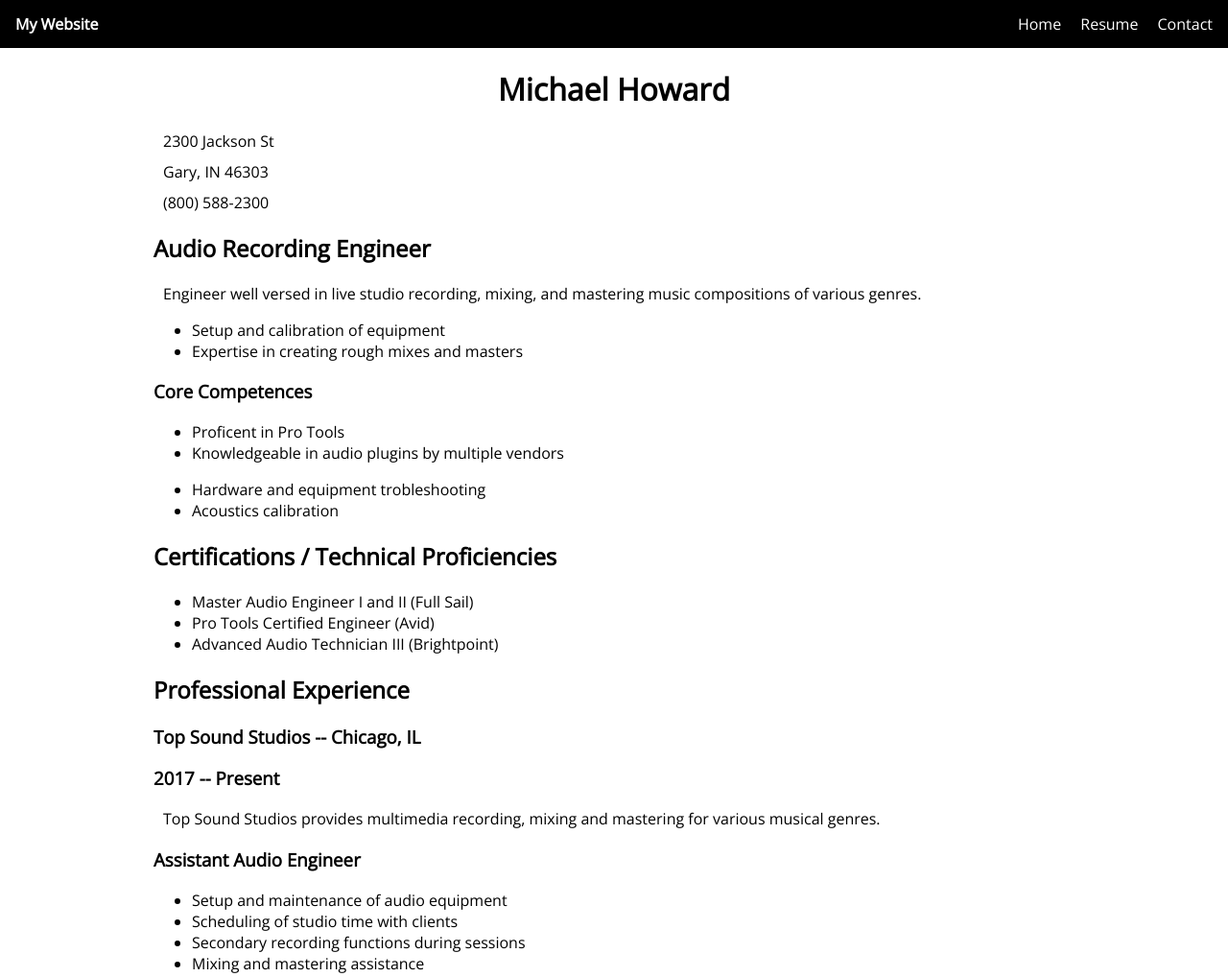
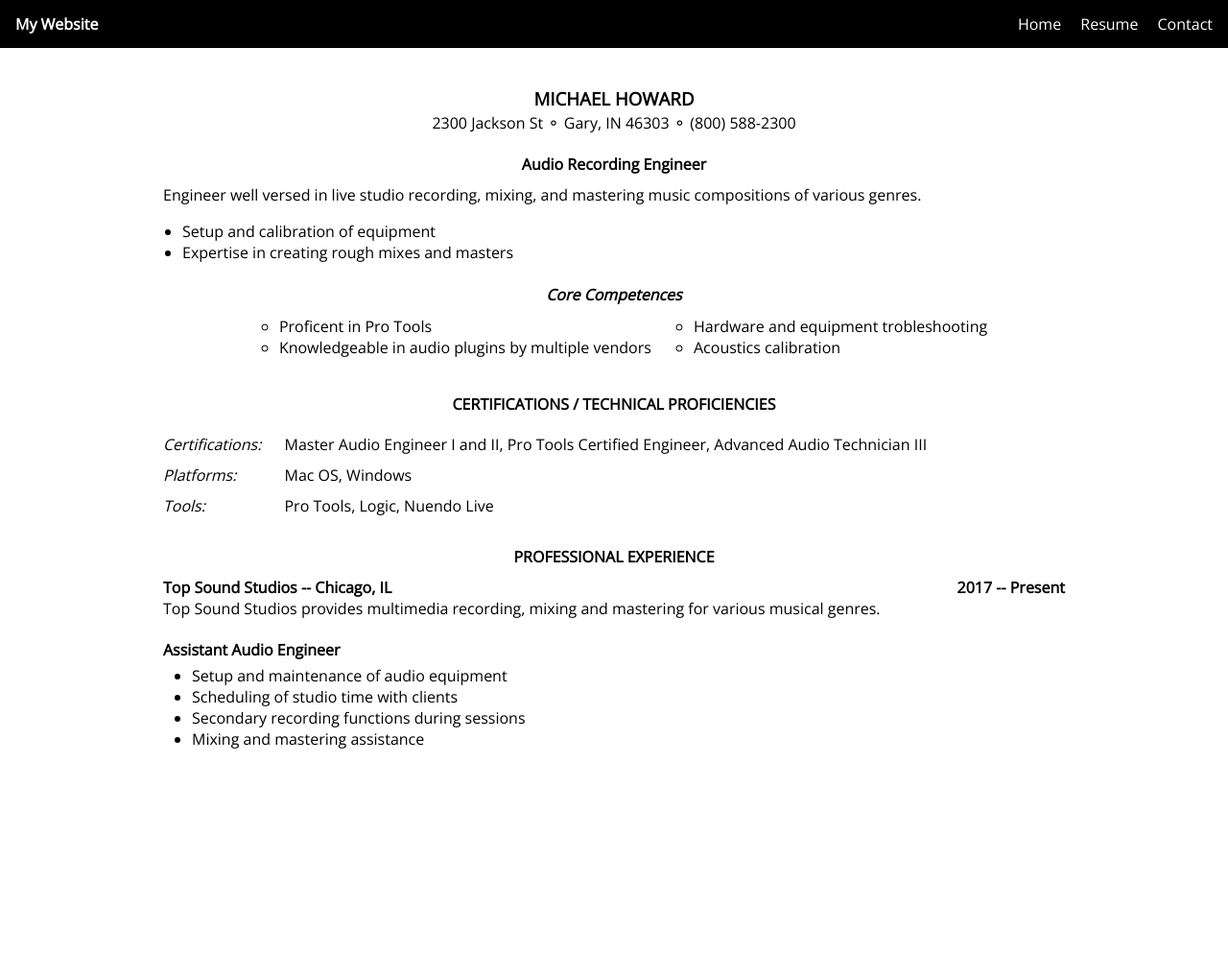
Before and after one commit to mhoward52/mhoward52.github.io, a website: page resume.html in a window 1280 px wide. Shown: the whole page at 96% size. After the commit the page ends 800 px from the top, so only its background shows below. Drawn offline with nearby package versions, Linux system fonts and the light colour scheme.

Commit message:
Updated resume page formatting

```diff
--- a/resume.html
+++ b/resume.html
@@ -5,11 +5,11 @@
       <meta name="viewport" content="width=device-width, initial-scale=1.0">
        <title>Resume</title>
        <link rel="stylesheet" type="text/css" href="./dist/css/main.css">
-       <meta name="description" content="This is a resume page for audio engineer positions">
+       <meta name="description" content="This is my resume page for audio engineer positions">
        <meta name="keywords" content="resume, audio, engineer, recording, Pro Tools, music">
        <link rel="shortcut icon" href="https://image.shutterstock.com/image-vector/vector-sketch-illustration-dinamic-microphone-450w-178056266.jpg">
+    </head>
 
-    </head>
     <body>
       <header>
           <span class="logo">My Website</span>
@@ -24,58 +24,70 @@
         </header>
 
       <main>
-    <div class="titleName">
-      <h1>Michael Howard</h1>
-    </div>
-      <div class="address">
-        <p>2300 Jackson St</p>
-        <p>Gary, IN 46303</p>
-        <p>(800) 588-2300</p>
+        <div id="titleName">
+          <h3 id="nameTitle">MICHAEL HOWARD</h3>
         </div>
 
-      <div class="summary">
-        <h2>Audio Recording Engineer</h2>
+        <div id="addressWrapper">
+          <div class="address">
+            2300 Jackson St &#9900
+            Gary, IN 46303 &#9900
+            (800) 588-2300
+          </div>
+        </div>
+
+          <div id="summary">
+            <h4 id="titleCenter">Audio Recording Engineer</h4>
 
             <p>Engineer well versed in live studio recording, mixing, and mastering music compositions
             of various genres.</p>
 
-        <ul>
+            <ul id="summaryList">
               <li>Setup and calibration of equipment</li>
               <li>Expertise in creating rough mixes and masters</li>
             </ul>
           </div>
 
           <div class="competences">
-        <h3>Core Competences</h3>
+            <h4 id="titleCenter"><i>Core Competences</i></h4>
 
-        <ul>
+            <ul id="coreList" type="circle">
                 <li>Proficent in Pro Tools</li>
                 <li>Knowledgeable in audio plugins by multiple vendors</li>
             </ul>
 
-        <ul>
+            <ul id="coreList" type="circle">
                 <li>Hardware and equipment trobleshooting</li>
                 <li>Acoustics calibration</li>
             </ul>
           </div>
 
-      <div class="certifications">
-        <h2>Certifications / Technical Proficiencies</h2>
+          <div id="certifications">
+            <h4 id="titleCenter">CERTIFICATIONS / TECHNICAL PROFICIENCIES</h4>
 
-        <ul>
-            <li>Master Audio Engineer I and II (Full Sail)</li>
-            <li>Pro Tools Certified Engineer (Avid)</li>
-            <li>Advanced Audio Technician III (Brightpoint)</li>
-        </ul>
+            <div class="certBlock">
+              <p><i>Certifications:</i></p>
+              <p><i>Platforms:</i></p>
+              <p><i>Tools:</i></p>
             </div>
 
-      <div class="experience">
-        <h2>Professional Experience</h2>
-        <h3>Top Sound Studios -- Chicago, IL</h3> <h3>2017 -- Present</h3>
+            <div class="certBlock">
+                <p>Master Audio Engineer I and II, Pro Tools Certified Engineer, Advanced Audio Technician III </p>
+                <p>Mac OS, Windows</p>
+                <p>Pro Tools, Logic, Nuendo Live</p>
+            </div>
+          </div>
+
+          <div id="experience">
+            <h4 id="titleCenter">PROFESSIONAL EXPERIENCE</h4>
+            <div id="jobTimeline">
+              <h4>Top Sound Studios -- Chicago, IL</h4>
+              <h4 class="jobDate">2017 -- Present</h4>
+
               <p>Top Sound Studios provides multimedia recording, mixing and mastering for various musical genres.</p>
-
-        <h3>Assistant Audio Engineer</h3>
-          <ul>
+            </div>
+            <h4 class="jobTitle">Assistant Audio Engineer</h4>
+              <ul id="jobTitleList">
                 <li>Setup and maintenance of audio equipment</li>
                 <li>Scheduling of studio time with clients</li>
                 <li>Secondary recording functions during sessions</li>
--- a/src/scss/main.scss
+++ b/src/scss/main.scss
@@ -27,6 +27,7 @@ header {
   background: #000;
   color: #fff;
   padding: 0 .5rem 0 1rem;
+  margin-bottom: 40px;
 }
 
 header .logo {
@@ -72,6 +73,7 @@ main {
 
 /* For smaller screens to not exceed the max screen width */
   max-width: 100%;
+  text-align: left;
 }
 
 #toggleMenu {
@@ -79,24 +81,27 @@ main {
 }
 
 @media only screen and (max-width: 960px) {
-  main {
+/*  main {
     max-width: 90%;
-  }
+  }*/
   nav {
     display: none;
     background: #000;
   }
+
   #toggleMenu {
     display: block;
     float: right;
     line-height: 50px;
   }
+
   nav ul li a,
   nav ul li a:link,
   nav ul li a:visited {
     display: block;
     border-bottom: 1px solid #777;
   }
+
   header {
     position: relative;
   }
@@ -114,7 +119,65 @@ main {
 
   /* RESUME PAGE */
 
-.titleName {
+div #titleCenter {
   text-align: center;
+  margin-bottom: 10px;
+}
 
+#titleName {
+  text-align: center;
 }
+
+#nameTitle {
+  margin-bottom: 2px;
+}
+
+#addressWrapper {
+  text-align: center;
+}
+
+.competences {
+  text-align: center;
+}
+
+#coreList {
+  display: inline-block;
+  text-align: start;
+  margin-top: 1px;
+}
+
+#summaryList {
+  padding-inline-start: 30px;
+}
+
+.certBlock {
+  display: inline-block;
+  text-align: left;
+}
+
+#experience p {
+  margin: 0px;
+}
+
+#jobTimeline h4 {
+  display: inline;
+  margin: 0 10px;
+}
+
+#jobTimeline p {
+  margin-left: 10px;
+}
+
+.jobDate {
+  float: right;
+  margin: 0;
+}
+
+.jobTitle {
+  margin-bottom: 5px;
+  margin-left: 10px;
+}
+
+#jobTitleList {
+  margin-top: 0px;
+}
```
Also changed, not shown: dist/css/main.css, dist/css/main.min.css, 2 other files. Lines whose indentation alone changed are shown as unchanged.
